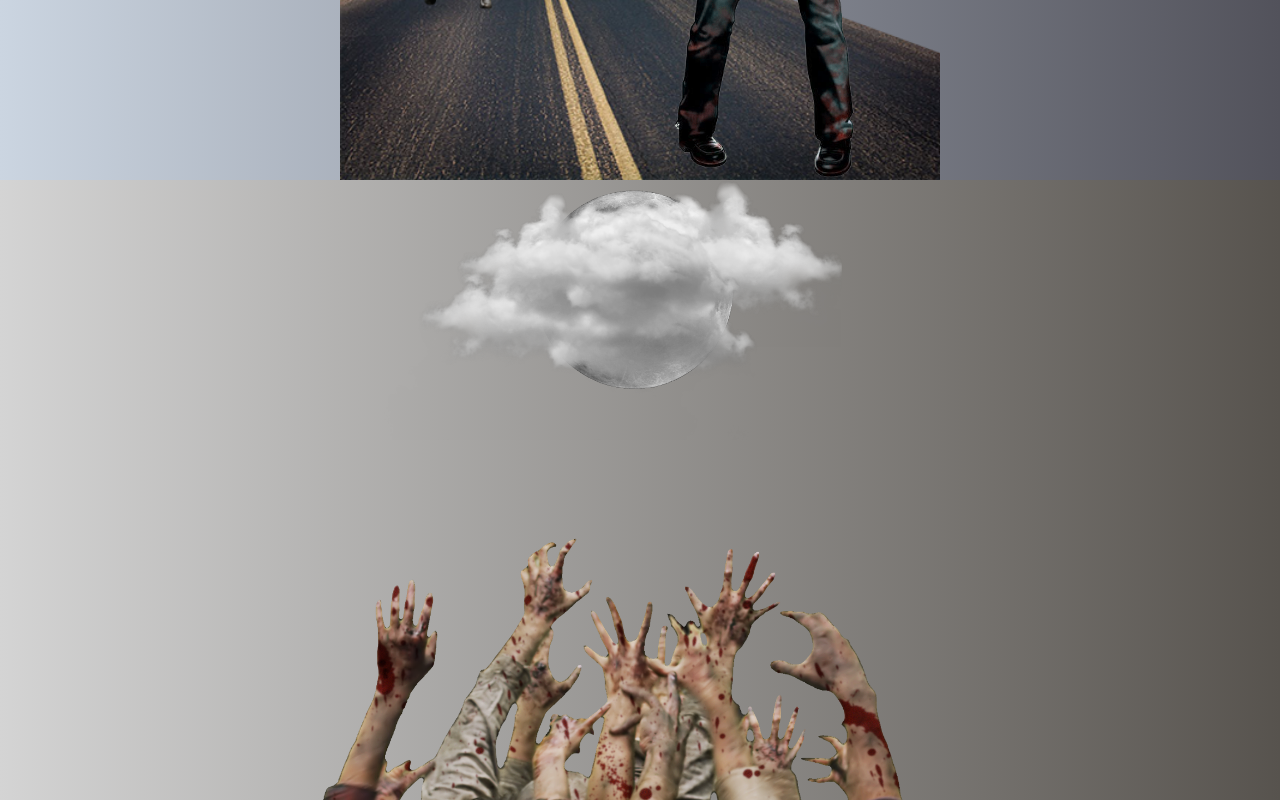
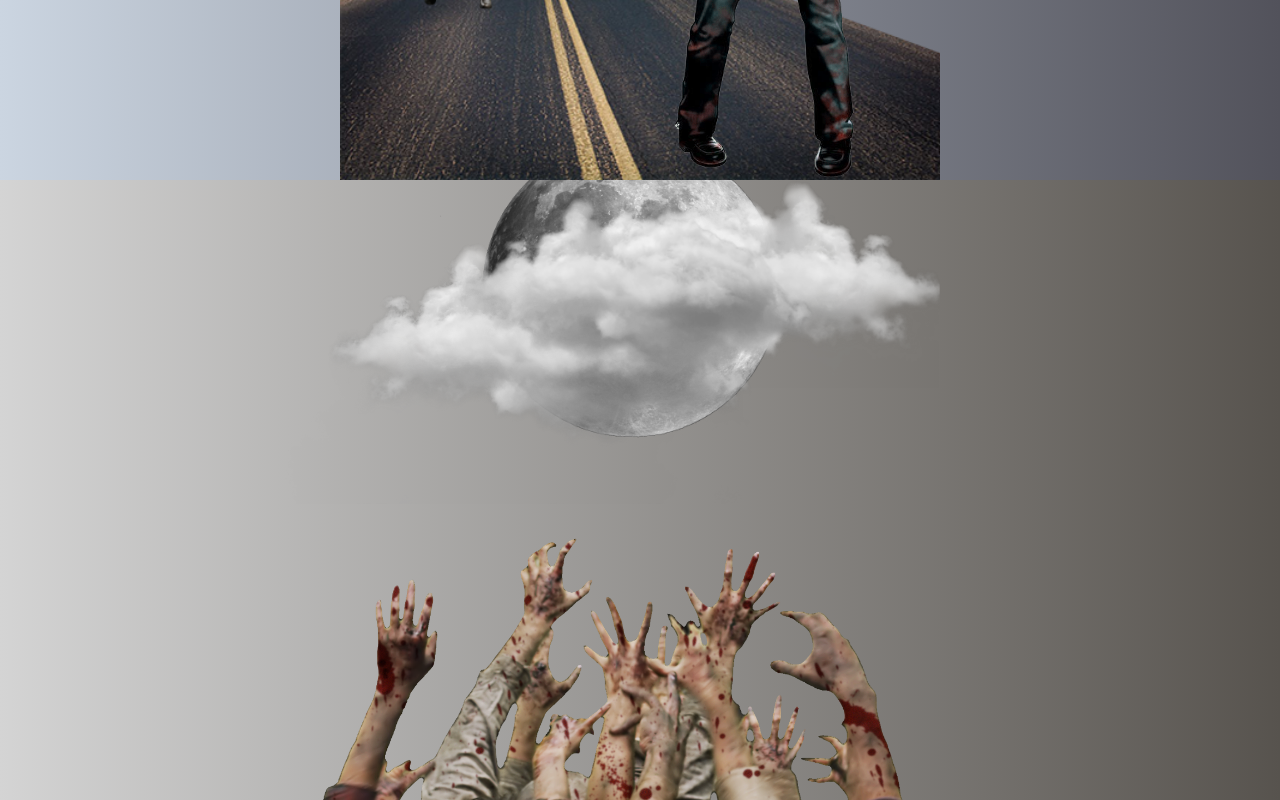
Before and after one commit to SebastianSloma/next_zombieland, a Next.js app: page / in a window 1280 px wide. Shown: the part 2220-3020 px from the top of the page. Built offline with nearby package versions, Linux system fonts and the light colour scheme.

Commit message:
parallax effect horde tsx

```diff
--- a/src/app/page.tsx
+++ b/src/app/page.tsx
@@ -1,5 +1,3 @@
-import Attack from '@/components/Attack';
-import Hands from '@/components/Hands';
 import Hero from '@/components/Hero';
 import Horde from '@/components/Horde';
 import House from '@/components/House';
--- a/src/components/Horde.tsx
+++ b/src/components/Horde.tsx
@@ -4,26 +4,47 @@ import React, { useRef } from 'react';
 import { motion, useScroll, useTransform } from 'framer-motion';
 
 const Horde = () => {
+	const ref = useRef(null);
+	const { scrollYProgress } = useScroll({
+		target: ref,
+		offset: ['start start', 'end start'],
+	});
+
+	const scale = useTransform(scrollYProgress, [0, 2], [1, 4]);
+
+	const scaleTwo = useTransform(scrollYProgress, [1, 2], [1.5, 4]);
+
+	const xTransform = useTransform(
+		scrollYProgress,
+		[1, 0, 0, 0],
+		[-2000, 0, 0, 0]
+	);
+
+	const xTransformTwo = useTransform(
+		scrollYProgress,
+		[1, 0, 0, 0],
+		[2000, 0, 0, 0]
+	);
+
 	return (
 		<div
 			className='w-full h-screen overflow-hidden relative grid place-items-center bg-gradient-to-r from-neutral-300 to-stone-600'
-			// ref={ref}
-      >
+			ref={ref}>
 			<motion.img
 				src='/cloud1.png'
 				alt='cloud'
-				width={400}
+				width={500}
 				height={200}
 				className='absolute z-40 top-[0] left-[450px]'
-				style={{}}
+				style={{x: xTransform}}
 			/>
 			<motion.img
 				src='/cloud2.png'
 				alt='cloud'
-				width={400}
+				width={500}
 				height={200}
 				className='absolute z-30 top-[0] right-[500px]'
-				style={{}}
+				style={{x: xTransformTwo}}
 			/>
 			<motion.img
 				src='/moon.png'
@@ -31,15 +52,15 @@ const Horde = () => {
 				width={300}
 				height={200}
 				className='absolute z-[10] top-[0]'
-				style={{}}
+				style={{scale: scaleTwo}}
 			/>
 			<motion.img
 				src='/horde2.png'
 				alt='zombie'
 				width={800}
 				height={200}
-				className='absolute z-5 bottom-[0]'
-				style={{}}
+				className='absolute z-50 bottom-[0]'
+				style={{ scale: scale }}
 			/>
 		</div>
 	);
```
